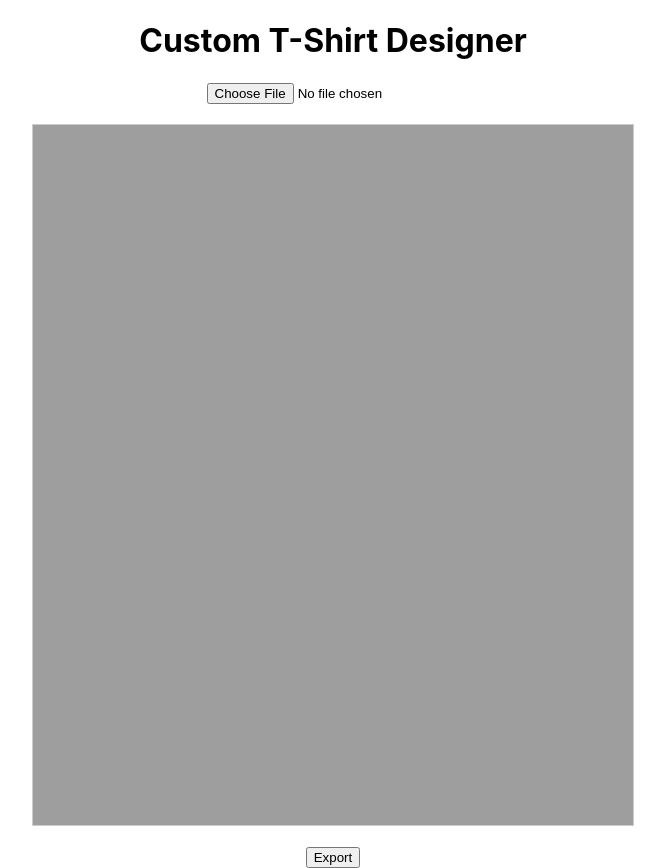
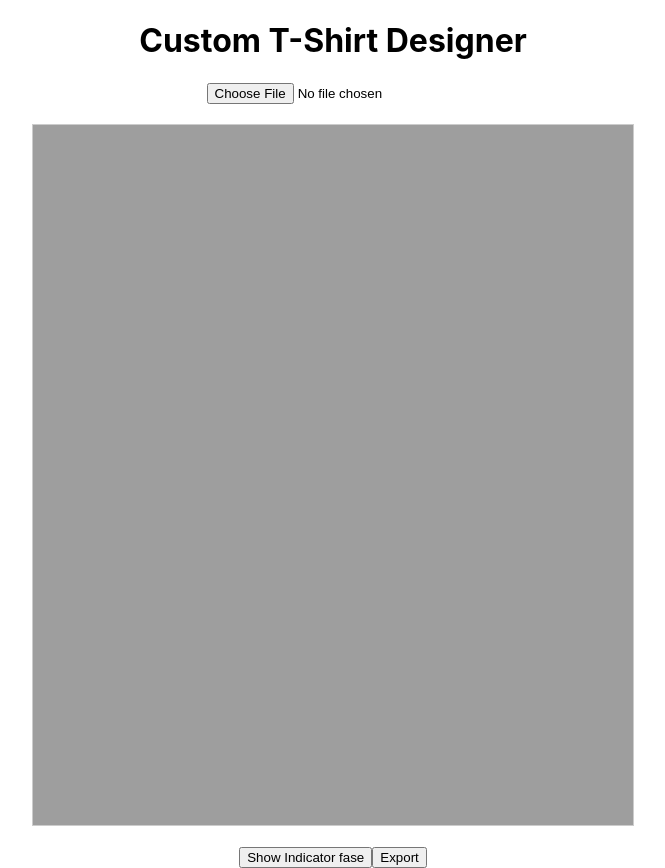
Before and after one commit to Niravpatel129/tshirt-upload-test, a React (Create React App) app: page / in a window 1280 px wide. Shown: the whole page, without its empty margins (307-972 px from the left). Built offline with nearby package versions, Linux system fonts and the light colour scheme.

Commit message:
Add show/hide indicator button

```diff
--- a/src/App.js
+++ b/src/App.js
@@ -4,6 +4,7 @@ import FileBase64 from 'react-file-base64';
 
 function App() {
   const [file, setFile] = useState('');
+  const [showIndicator, setShowIndicator] = useState(false);
   const [designLoaded, setDesignLoaded] = useState(false);
   const [dragStart, setDragStart] = useState(null);
   const [resizeStart, setResizeStart] = useState(null);
@@ -33,8 +34,8 @@ function App() {
         const handleSize = 10; // Size of the resize handle
         const handleX = position.x + size.width - handleSize / 2; // X position of the handle
         const handleY = position.y + size.height - handleSize / 2; // Y position of the handle
-        context.fillStyle = 'red'; // Color of the handle
         context.fillRect(handleX, handleY, handleSize, handleSize); // Drawing the handle
+        context.fillStyle = !showIndicator ? 'transparent' : 'blue'; // Color of the handle
       }
     };
 
@@ -138,6 +139,9 @@ function App() {
         height={700}
         style={{ border: '1px solid #ccc', margin: '20px auto', display: 'block' }}
       ></canvas>
+      <button onClick={() => setShowIndicator(!showIndicator)}>
+        Show Indicator {showIndicator ? 'true' : 'fase'}
+      </button>
       <button onClick={handleExport}>Export</button>
     </div>
   );
```
